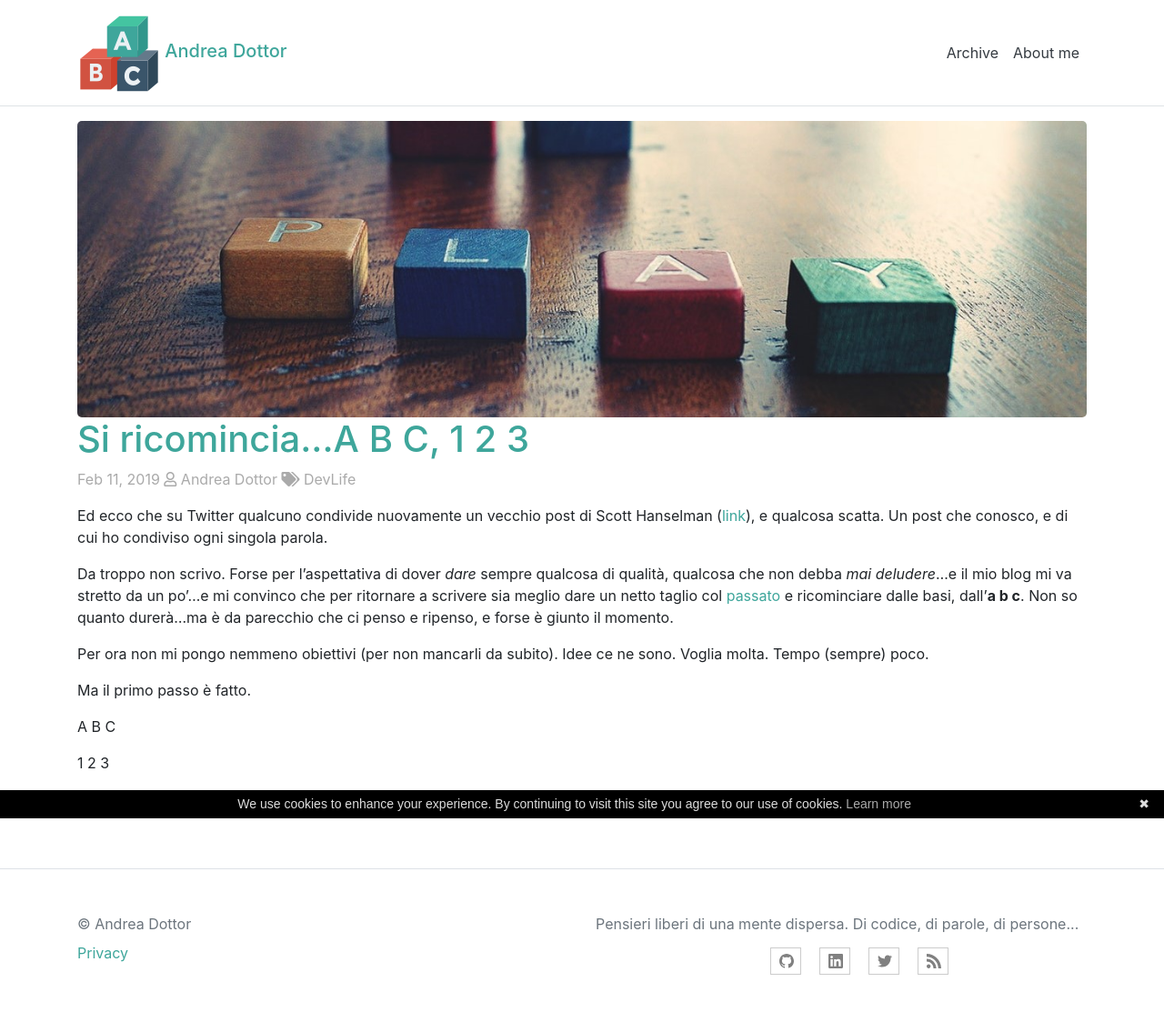
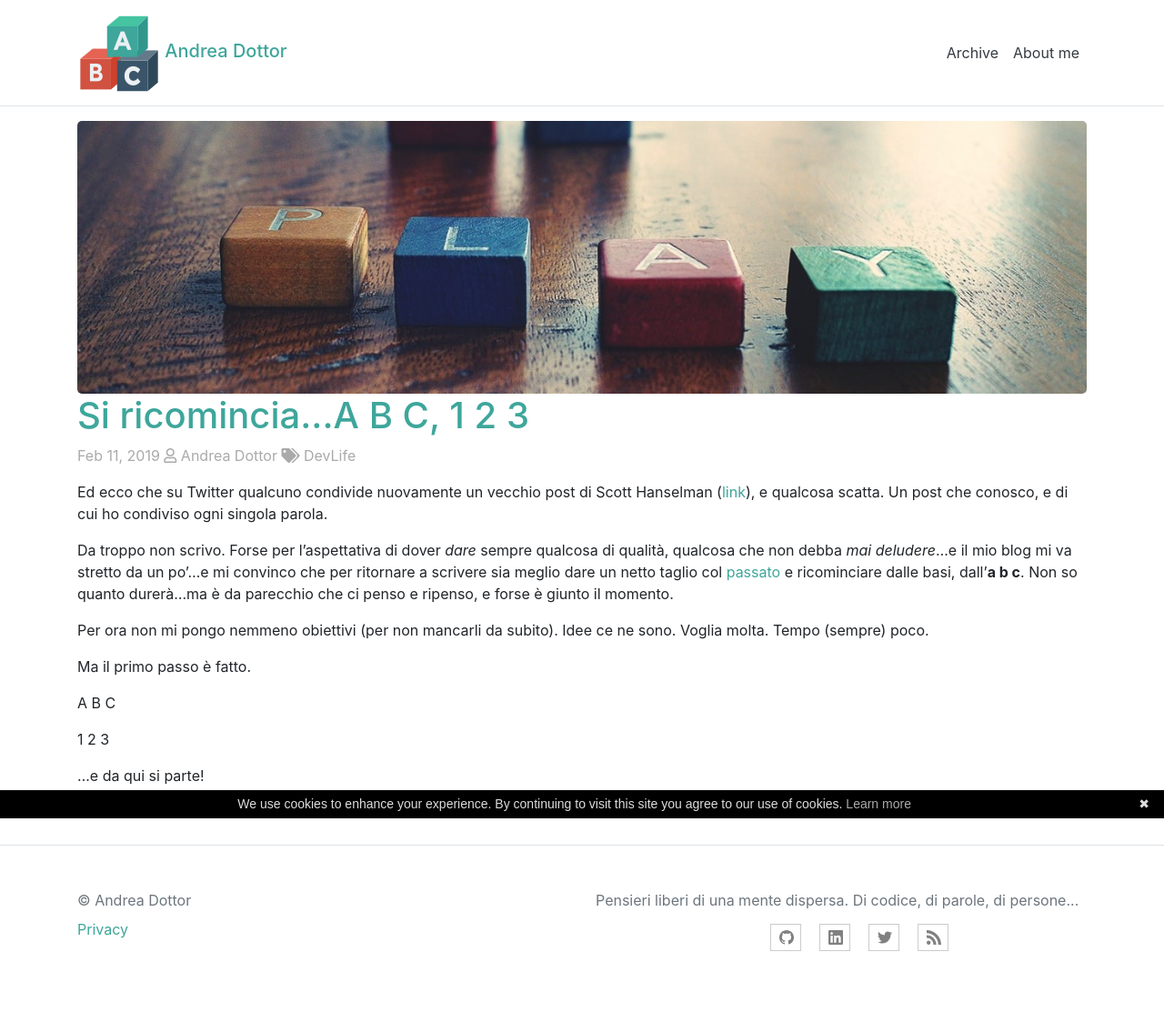
Before and after one commit to andreadottor/abc.dottor.net, a Jekyll site: the page built from _posts/2019-02-11-si-ricomincia-abc-123.md, in a window 1280 px wide. Shown: the whole page at 91% size. Built offline with Jekyll 4.4.1, drawn with Linux system fonts in a browser that asks for light colours; comment, search, counter and statistics services are not loaded; after the commit the page ends 1098 px from its top, so only the background shows below that.

Commit message:
test object-fit: cover;

```diff
--- a/assets/css/style.scss
+++ b/assets/css/style.scss
@@ -47,4 +47,8 @@ $theme-colors: (
 
   .post-header img {
       border-radius: 5px;
+      object-fit: cover;
+      height: 300px;
+      width: 100%;
+      display: block;
   }
```
